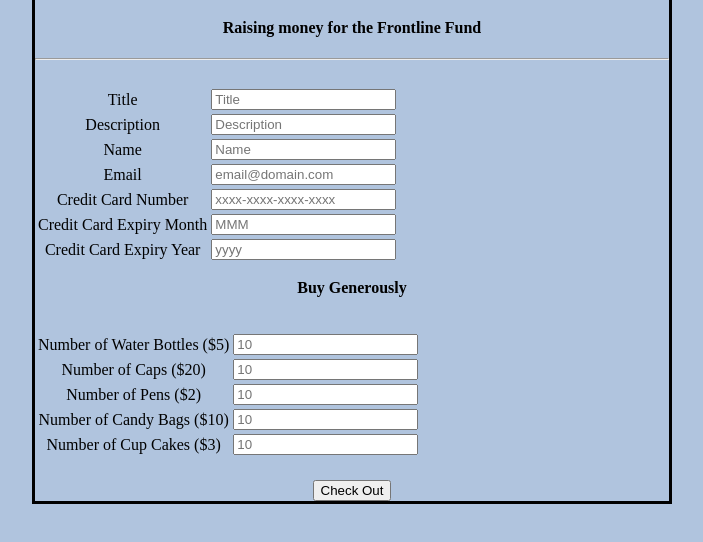
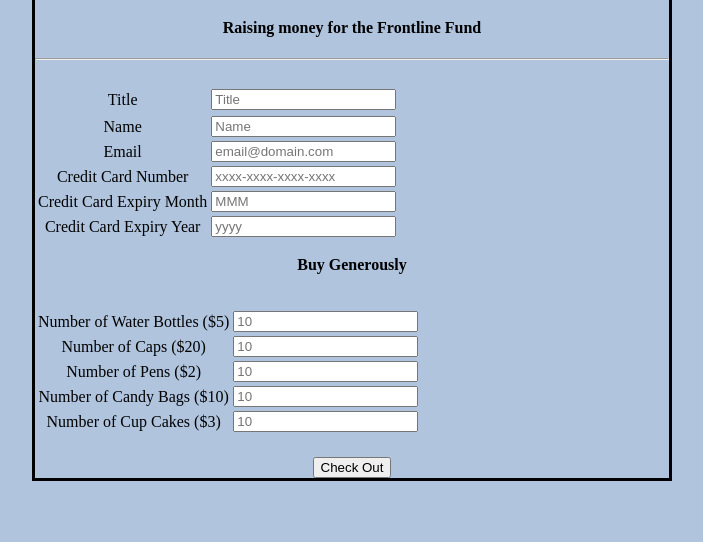
Before and after one commit to Krishna-Katta/Assignment-3, a plain HTML site: page index.html in a window 1280 px wide. Shown: the part 72-614 px from the top of the page, without its empty margins (288-991 px from the left). Drawn offline with Linux system fonts and the light colour scheme.

Commit message:
Revert "main"
This reverts commit dea63731e5c9c65a394f04a81f5a04d8870f8753.

```diff
--- a/index.html
+++ b/index.html
@@ -10,16 +10,12 @@
     <h1 align="center">Conestoga Garage Sale</h1>
     <h4 align="center">Raising money for the Frontline Fund</h4>   <hr><br/>
     <table>
-	  <tr>
+	<tr>
 	    <td>Title</td>
 			<td ><input type="text" id="title" placeholder="Title" required></td>
 			<td><span id="validateTitle" class="validation"></span></td>
 			</tr>
-	  <tr>
-	    <td>Description</td>
-			<td ><input type="text" id="description" placeholder="Description" required></td>
-			<td><span id="validateDescription" class="validation"></span></td>
-			</tr>
+        <tr>
         <tr>
 	    <td>Name</td>
 			<td ><input type="text" id="name" placeholder="Name" required></td>
```
